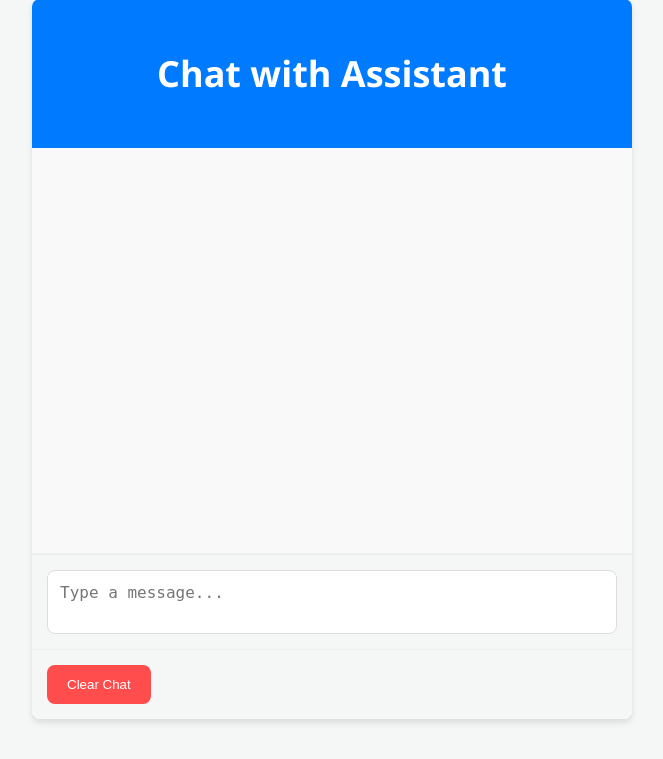
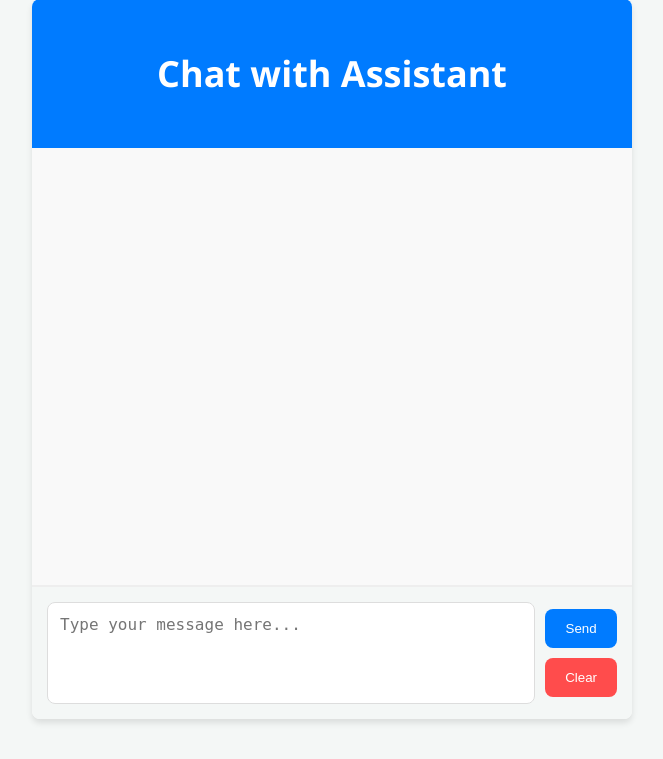
Before and after one commit to rajg2023/TextGen-Chat-WebApplication-Mistralai-Model, a Flask app: page / in a window 1280 px wide. Shown: the part 41-800 px from the top of the page, without its empty margins (308-971 px from the left). Run offline with Flask 3, Linux system fonts and the light colour scheme.

Commit message:
Initial commit with chat application code

```diff
--- a/app.py
+++ b/app.py
@@ -32,10 +32,22 @@ logging.basicConfig(level=logging.DEBUG,
 
 @app.route('/')
 def index():
-    """Render the chat UI and load chat history from the session."""
-    if 'history' not in session:
-        session['history'] = []
-    return render_template('chat.html', history=session['history'])
+    history = session.get('history', [])
+    ai_response = session.get('ai_response', '')
+    return render_template('chat.html', history=history, ai_response=ai_response)
+
+@app.route('/api/inference', methods=['POST'])
+def inference():
+    data = request.json
+    try:
+        response = requests.post(API_URL, headers=HEADERS, json=data)
+        response.raise_for_status()  # Raise an HTTPError for bad responses
+        result = response.json()
+        session['ai_response'] = result  # Store the AI response in the session
+        return jsonify(result)
+    except requests.exceptions.RequestException as e:
+        logging.error(f"API request failed: {e}")
+        return jsonify({"error": "API request failed"}), 500
 
 @app.route('/get_response', methods=['POST'])
 def get_response():
--- a/static/css/style.css
+++ b/static/css/style.css
@@ -72,7 +72,7 @@ form {
     padding: 15px;
     background-color: #f4f7f6;
     border-top: 1px solid #eee;
-    align-items: center;
+    align-items: center; /* Align items to the center */
     gap: 10px; /* Add space between elements */
 }
 
@@ -84,11 +84,18 @@ textarea {
     resize: none;
     color: #333;
     font-size: 16px;
+    width: 100%; /* Ensure textarea takes full width */
 }
 
 textarea:focus {
     outline: none;
     border: 2px solid #007bff;
+}
+
+.button-container {
+    display: flex;
+    flex-direction: column; /* Stack buttons vertically */
+    gap: 10px; /* Add space between buttons */
 }
 
 button.send-btn, button.clear-btn {
@@ -122,7 +129,7 @@ button.clear-btn:hover {
     border-radius: 4px;
 }
 
-.chat-container::-webkit-scrollbar-track {
+chat-container::-webkit-scrollbar-track {
     background: #f4f7f6;
 }
 
@@ -134,7 +141,7 @@ button.clear-btn:hover {
     color: #888;
 }
 
-.typing-indicator::before {
+typing-indicator::before {
     content: '';
     display: inline-block;
     width: 8px;
--- a/static/js/script.js
+++ b/static/js/script.js
@@ -1,5 +1,5 @@
 document.addEventListener('DOMContentLoaded', () => {
-    const form = document.getElementById('chat-form');
+    const form = document.getElementById('prompt-form');
     const chatContainer = document.getElementById('chat-container');
     const promptInput = document.getElementById('prompt');
 
--- a/templates/chat.html
+++ b/templates/chat.html
@@ -3,7 +3,7 @@
 <head>
     <meta charset="UTF-8">
     <meta name="viewport" content="width=device-width, initial-scale=1.0">
-    <title>Chat with Assistant</title>
+    <title>Flask Chat App</title>
     <link rel="stylesheet" href="{{ url_for('static', filename='css/style.css') }}">
 </head>
 <body>
@@ -19,13 +19,12 @@
                 </div>
             {% endfor %}
         </div>
-        <form id="chat-form">
-            <textarea id="prompt" placeholder="Type a message..."></textarea>
-
-        </form>
-        <form id="chat-form">
-
-            <button type="button" class="clear-btn" id="clear-chat">Clear Chat</button>
+        <form id="prompt-form">
+            <textarea name="prompt" id="prompt" rows="4" cols="50" placeholder="Type your message here..."></textarea>
+            <div class="button-container">
+                <button type="submit" class="send-btn">Send</button>
+                <button type="button" class="clear-btn" id="clear-chat">Clear</button>
+            </div>
         </form>
     </div>
     <script src="{{ url_for('static', filename='js/script.js') }}"></script>
```
